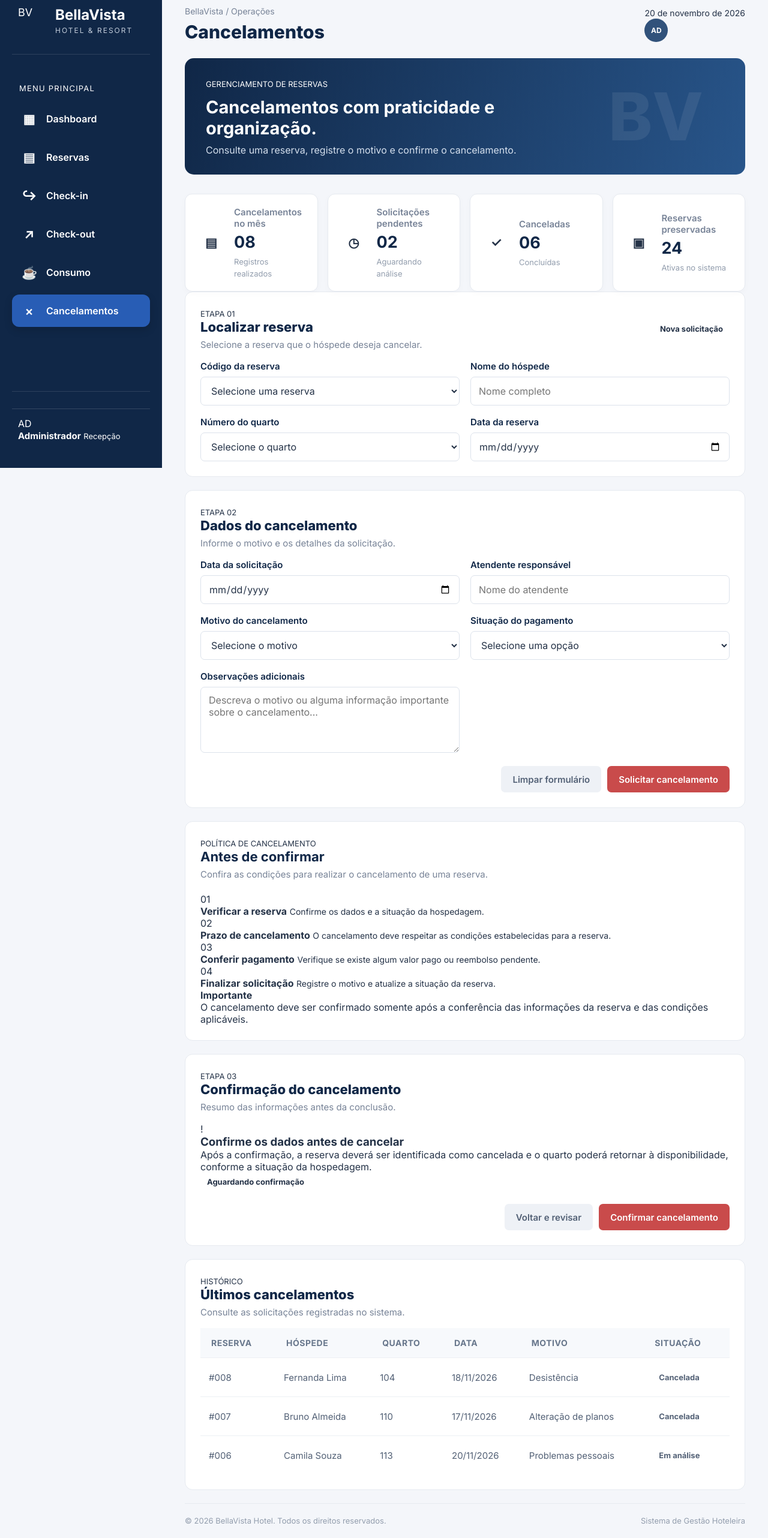
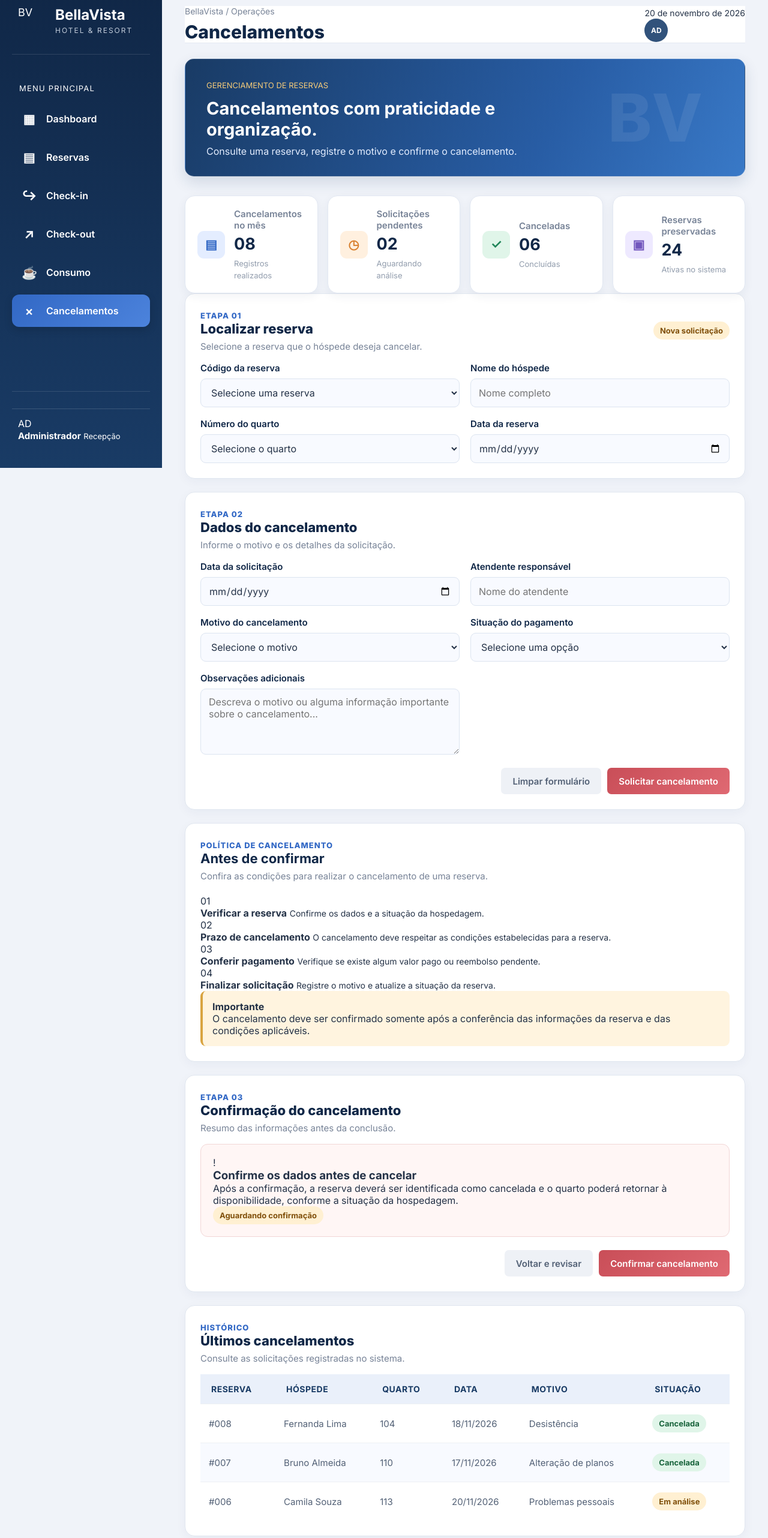
Before and after one commit to Helo010/Hotelaria-Descktop, a plain HTML site: page cancelamentos.html in a window 1280 px wide. Shown: the part 20-2584 px from the top of the page at 60% size. Drawn offline with Linux system fonts and the light colour scheme.

Commit message:
mundando cores

```diff
--- a/style.css
+++ b/style.css
@@ -1210,3 +1210,271 @@ button {
         padding: 13px 12px;
     }
 }
+
+
+/* =========================================
+   BELLAVISTA - IDENTIDADE VISUAL APRIMORADA
+========================================= */
+
+:root {
+    --navy: #102747;
+    --navy-light: #1c3d65;
+    --blue: #3268c5;
+    --blue-light: #e4edff;
+    --gold: #d9a441;
+    --gold-light: #fff2d7;
+    --green: #21865a;
+    --green-light: #e0f5e9;
+    --purple: #7257bd;
+    --purple-light: #eee9ff;
+    --orange: #d98232;
+    --orange-light: #fff0df;
+    --red: #c94e58;
+    --red-light: #ffe6e8;
+    --background: #f0f3f9;
+}
+
+/* Fundo geral */
+body {
+    background: #f0f3f9;
+}
+
+/* Menu lateral */
+.sidebar {
+    background: linear-gradient(180deg, #102747 0%, #193b65 100%);
+}
+
+.sidebar-nav a.active {
+    background: linear-gradient(135deg, #3268c5, #4c83dc);
+}
+
+/* Cabeçalho */
+.topbar {
+    background: #ffffff;
+    border-bottom: 1px solid #e4e9f2;
+}
+
+/* Banner principal */
+.welcome-banner {
+    background: linear-gradient(115deg, #193b65 0%, #285da5 65%, #3979c7 100%);
+    border: 1px solid rgba(255,255,255,0.12);
+    box-shadow: 0 10px 25px rgba(24, 57, 99, 0.14);
+}
+
+.welcome-banner h2 {
+    color: #ffffff;
+}
+
+.welcome-banner p {
+    color: #e3edff;
+}
+
+.banner-tag {
+    color: #f5cb79;
+}
+
+/* Cards de indicadores */
+.stat-card {
+    background: #ffffff;
+    border: 1px solid #e2e8f2;
+    border-radius: 16px;
+    box-shadow: 0 5px 16px rgba(30, 54, 86, 0.06);
+    transition: 0.2s ease;
+}
+
+.stat-card:hover {
+    transform: translateY(-3px);
+    box-shadow: 0 9px 22px rgba(30, 54, 86, 0.11);
+}
+
+.stat-icon.blue {
+    background: #e4edff;
+    color: #3268c5;
+}
+
+.stat-icon.green {
+    background: #e0f5e9;
+    color: #21865a;
+}
+
+.stat-icon.orange {
+    background: #fff0df;
+    color: #d98232;
+}
+
+.stat-icon.purple {
+    background: #eee9ff;
+    color: #7257bd;
+}
+
+/* Seções e formulários */
+.content-card {
+    background: #ffffff;
+    border: 1px solid #e1e7f0;
+    border-radius: 16px;
+    box-shadow: 0 5px 18px rgba(30, 54, 86, 0.045);
+}
+
+.section-kicker {
+    color: #3268c5;
+    font-weight: 800;
+    letter-spacing: 1px;
+}
+
+/* Campos */
+.form-group input,
+.form-group select,
+.form-group textarea {
+    background: #f8faff;
+    border: 1px solid #dce4f0;
+    border-radius: 9px;
+    transition: 0.2s ease;
+}
+
+.form-group input:focus,
+.form-group select:focus,
+.form-group textarea:focus {
+    outline: none;
+    border-color: #3268c5;
+    box-shadow: 0 0 0 3px rgba(50, 104, 197, 0.13);
+    background: #ffffff;
+}
+
+/* Botões */
+.btn-primary {
+    background: linear-gradient(135deg, #285db5, #3978d2);
+    color: #ffffff;
+    border: none;
+}
+
+.btn-primary:hover {
+    background: #1d4f9e;
+}
+
+.btn-gold {
+    background: linear-gradient(135deg, #d9a441, #edbd63);
+    color: #26354b;
+    border: none;
+}
+
+.btn-danger {
+    background: linear-gradient(135deg, #c94e58, #df6972);
+    color: #ffffff;
+    border: none;
+}
+
+/* Tabelas */
+.data-table thead {
+    background: #eaf0fa;
+}
+
+.data-table th {
+    color: #193b65;
+    font-weight: 700;
+}
+
+.data-table tbody tr:nth-child(even) {
+    background: #f8faff;
+}
+
+.data-table tbody tr:hover {
+    background: #edf3ff;
+}
+
+/* Status */
+.status-success {
+    background: #e0f5e9;
+    color: #17633b;
+}
+
+.status-warning {
+    background: #fff0d2;
+    color: #80500b;
+}
+
+.status-danger {
+    background: #ffe6e8;
+    color: #982d37;
+}
+
+.status-info {
+    background: #e4edff;
+    color: #2855a0;
+}
+
+/* Mapa de quartos */
+.room.available {
+    background: #c9edda;
+    border: 1px solid #4da878;
+    color: #145c35;
+}
+
+.room.occupied {
+    background: #f3c6c9;
+    border: 1px solid #d16c75;
+    color: #85242c;
+}
+
+.room.reserved {
+    background: #ffe3a9;
+    border: 1px solid #d8a03d;
+    color: #79500d;
+}
+
+.room.maintenance {
+    background: #dcd3fa;
+    border: 1px solid #9883d5;
+    color: #4d3c8a;
+}
+
+/* Resumo financeiro */
+.bill-total {
+    background: #eaf1ff;
+    border: 1px solid #d4e2ff;
+    border-radius: 12px;
+    padding: 18px;
+}
+
+.bill-total strong {
+    color: #285db5;
+}
+
+/* Políticas e confirmações */
+.policy-alert {
+    background: #fff4df;
+    border-left: 4px solid #d9a441;
+    border-radius: 9px;
+    padding: 16px;
+}
+
+.cancel-confirmation {
+    background: #fff6f5;
+    border: 1px solid #f2d6d6;
+    border-radius: 12px;
+    padding: 20px;
+}
+
+.confirmation-item {
+    background: #f7f9fd;
+    border-radius: 10px;
+    padding: 12px;
+}
+
+/* Ações rápidas */
+.quick-card {
+    background: linear-gradient(145deg, #ffffff, #f0f5ff);
+    border: 1px solid #dce6f7;
+    border-radius: 14px;
+    transition: 0.2s ease;
+}
+
+.quick-card:hover {
+    background: #e7efff;
+    transform: translateY(-3px);
+}
+
+/* Rodapé */
+.footer {
+    border-top: 1px solid #dce4ef;
+    color: #748198;
+}
```
